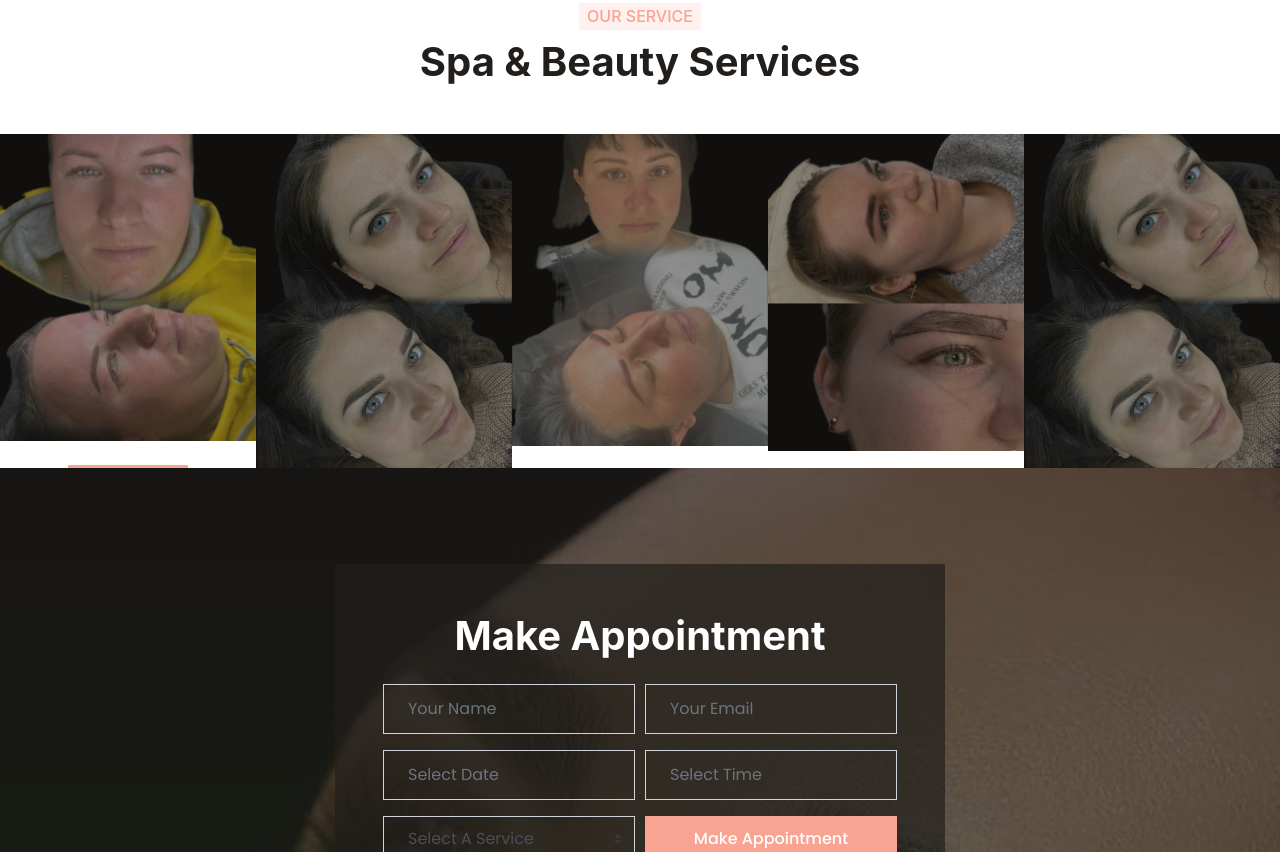
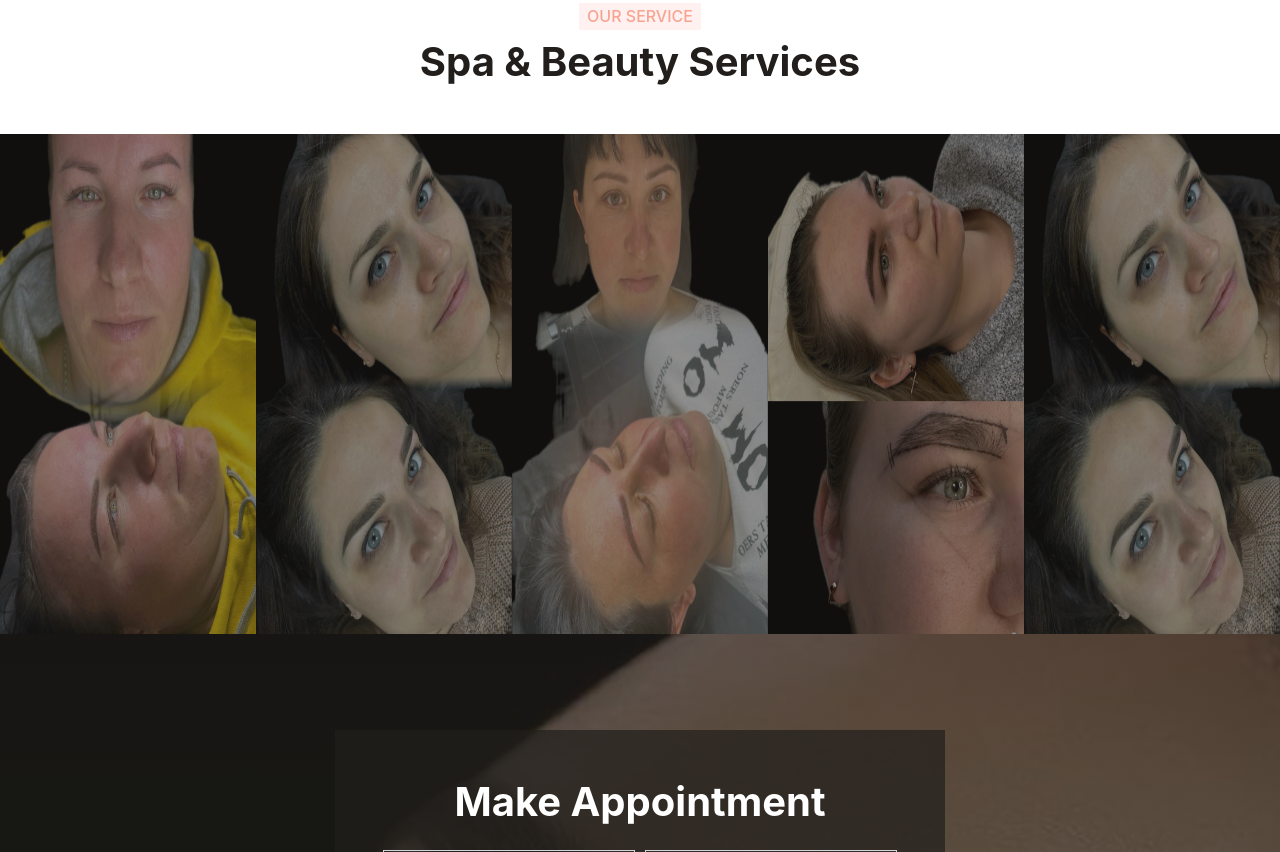
Before and after one commit to Humoyun209/lending, a plain HTML site: page index.html in a window 1280 px wide. Shown: the part 1948-2800 px from the top of the page. Drawn offline with nearby package versions, Linux system fonts and the light colour scheme.

Commit message:
Finallll

```diff
--- a/index.html
+++ b/index.html
@@ -200,7 +200,7 @@
         </div>
         <div class="owl-carousel service-carousel">
             <div class="service-item position-relative">
-                <img class="img-fluid" src="img/service-1.jpg" alt="">
+                <img style="height: 500px!important;" class="img-fluid" src="img/service-1.jpg" alt="">
                 <div class="service-text text-center">
                     <div class="w-100 bg-white text-center p-4" >
                         <a class="btn btn-primary" href="https://wa.me/+19193688309">Make Order</a>
@@ -208,7 +208,7 @@
                 </div>
             </div>
             <div class="service-item position-relative">
-                <img class="img-fluid" src="img/service-2.jpg" alt="">
+                <img style="height: 500px!important;" style="height: 500pximportant;" class="img-fluid" src="img/service-2.jpg" alt="">
                 <div class="service-text text-center">
                     <div class="w-100 bg-white text-center p-4" >
                         <a class="btn btn-primary" href="https://wa.me/+19193688309">Make Order</a>
@@ -216,7 +216,7 @@
                 </div>
             </div>
             <div class="service-item position-relative">
-                <img class="img-fluid" src="img/service-3.jpg" alt="">
+                <img style="height: 500px!important;" class="img-fluid" src="img/service-3.jpg" alt="">
                 <div class="service-text text-center">
                     <div class="w-100 bg-white text-center p-4" >
                         <a class="btn btn-primary" href="https://wa.me/+19193688309">Make Order</a>
@@ -224,7 +224,7 @@
                 </div>
             </div>
             <div class="service-item position-relative">
-                <img class="img-fluid" src="img/service-4.jpg" alt="">
+                <img style="height: 500px!important;" class="img-fluid" src="img/service-4.jpg" alt="">
                 <div class="service-text text-center">
                     <div class="w-100 bg-white text-center p-4" >
                         <a class="btn btn-primary" href="https://wa.me/+19193688309">Make Order</a>
@@ -232,7 +232,7 @@
                 </div>
             </div>
             <div class="service-item position-relative">
-                <img class="img-fluid" src="img/service-5.jpg" alt="">
+                <img style="height: 500px!important;" style="height: 500px!important;" class="img-fluid" src="img/service-5.jpg" alt="">
                 <div class="service-text text-center">
                     <div class="w-100 bg-white text-center p-4" >
                         <a class="btn btn-primary" href="https://wa.me/+19193688309">Make Order</a>
@@ -240,7 +240,7 @@
                 </div>
             </div>
             <div class="service-item position-relative">
-                <img class="img-fluid" src="img/service-6.jpg" alt="">
+                <img style="height: 500px!important;" class="img-fluid" src="img/service-6.jpg" alt="">
                 <div class="service-text text-center">
                     <div class="w-100 bg-white text-center p-4" >
                         <a class="btn btn-primary" href="https://wa.me/+19193688309">Make Order</a>
```
